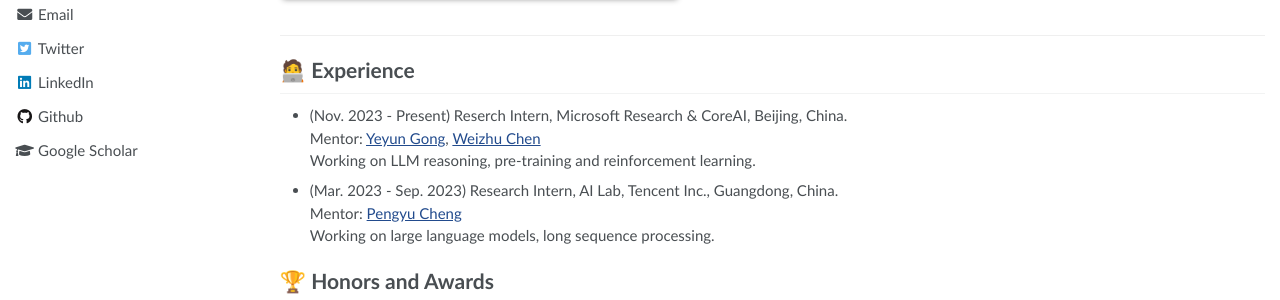
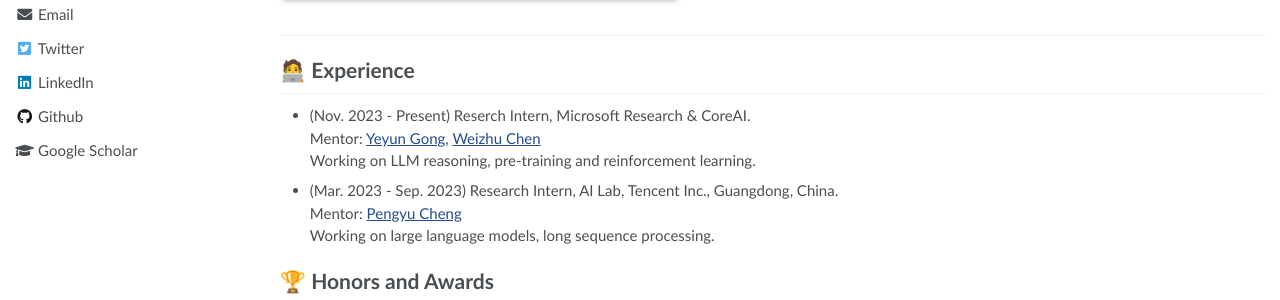
Before and after one commit to MasterVito/MasterVito.github.io, a Jekyll site: the page built from _pages/about.md, in a window 1280 px wide and 900 px high, scrolled down 2634 px. Shown: the part 367-667 px from the top of the window. Built offline with Jekyll 4.4.1, drawn with Linux system fonts in a browser that asks for light colours.

Commit message:
update-personal-website-style

```diff
--- a/_pages/about.md
+++ b/_pages/about.md
@@ -194,7 +194,7 @@
 <div style="margin-top: 15px;"></div>
 
 # 🧑‍💻 Experience
-- (Nov. 2023 - Present) Reserch Intern, Microsoft Research & CoreAI, Beijing, China.
+- (Nov. 2023 - Present) Reserch Intern, Microsoft Research & CoreAI.
 <br> Mentor: [Yeyun Gong](https://www.microsoft.com/en-us/research/people/yegong/), [Weizhu Chen](https://www.microsoft.com/en-us/research/people/wzchen/)
 <br> Working on LLM reasoning, pre-training and reinforcement learning.
 
```
